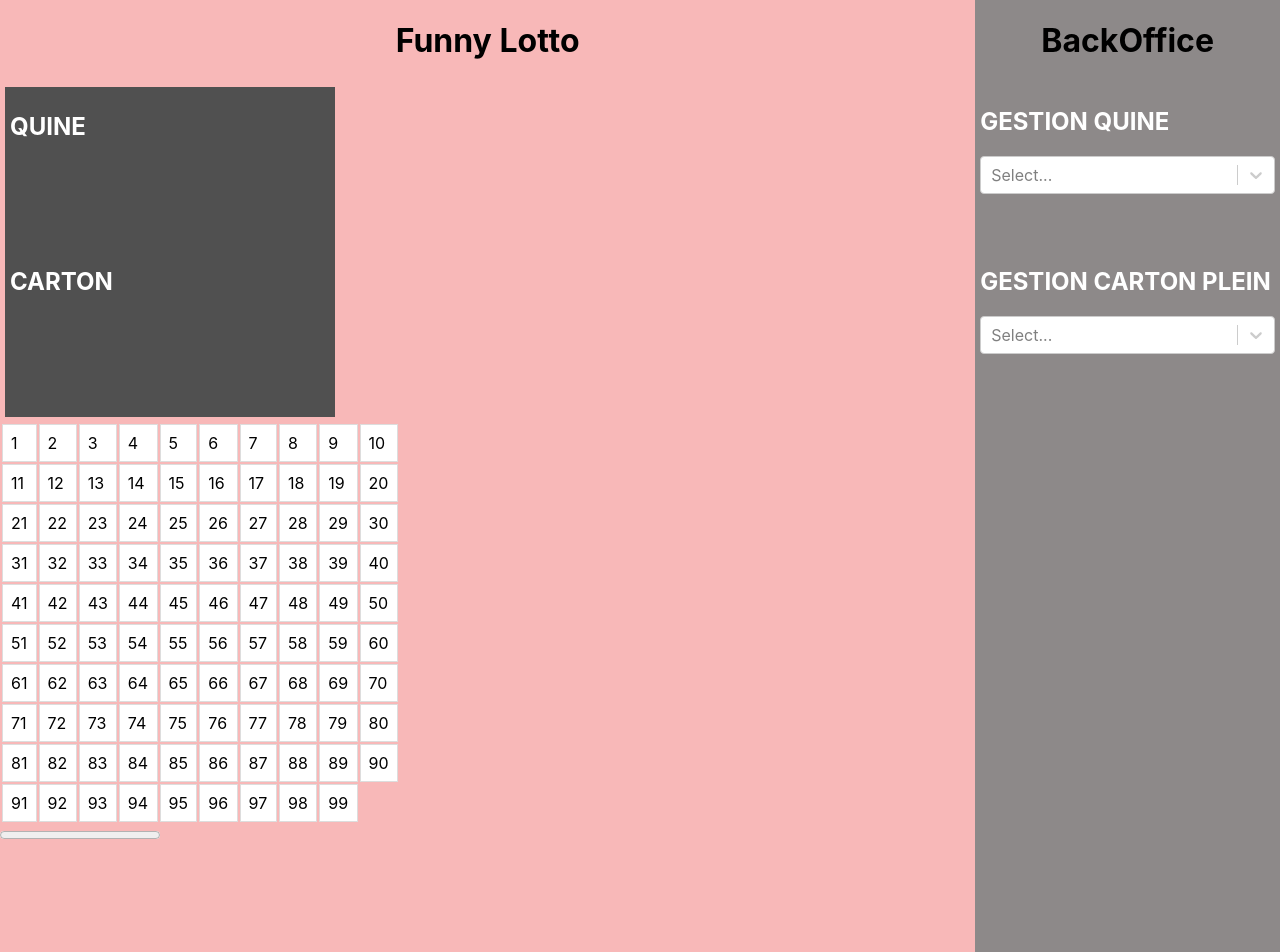
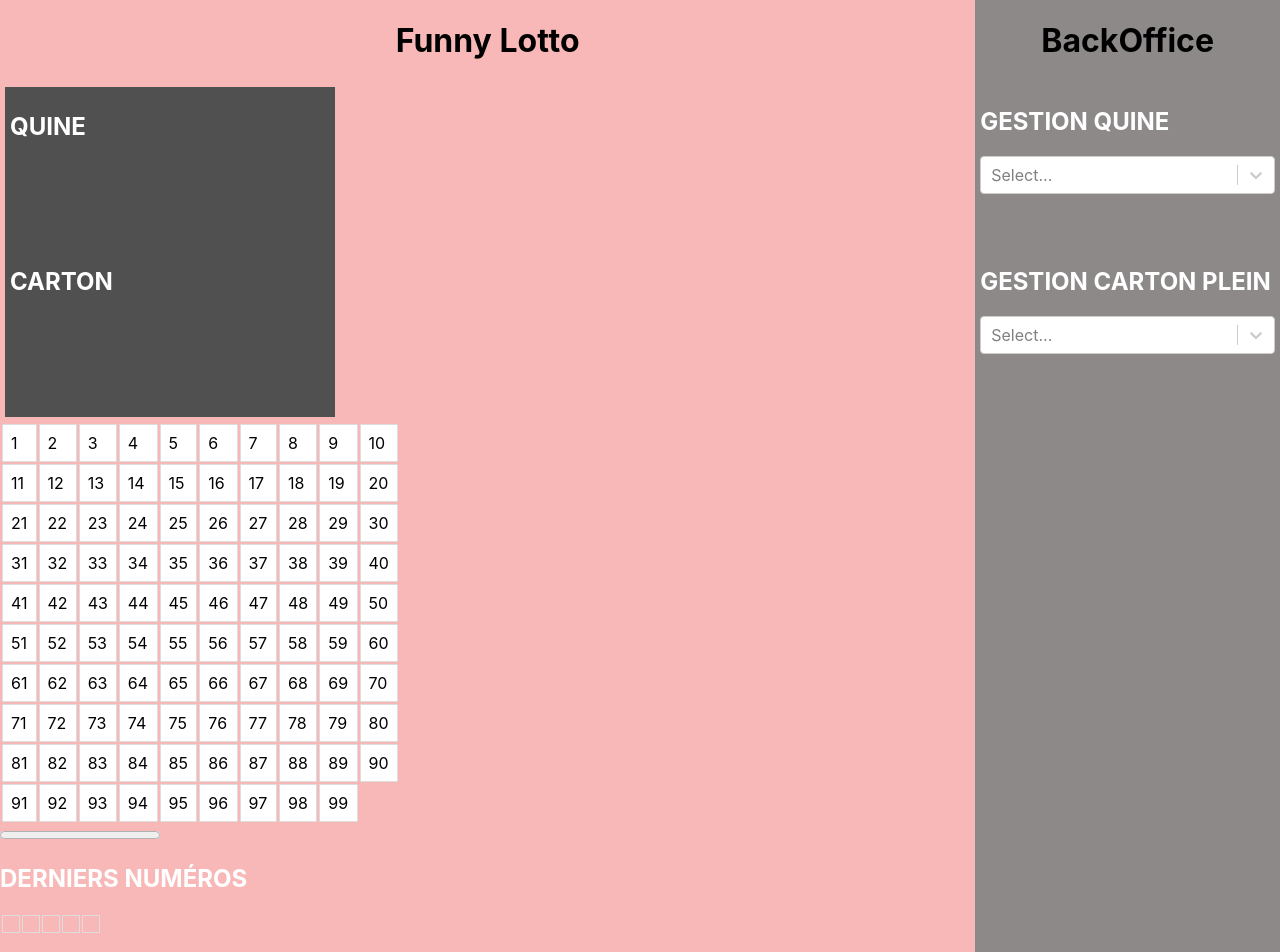
Before and after one commit to sillyfrenchguy/3Boules3Trous, a React (Create React App) app in the folder 3boules3trous/: page / in a window 1280 px wide. Shown: the top 952 px of the page. Built offline with nearby package versions, Linux system fonts and the light colour scheme.

Commit message:
Component des derniers nombres tirés (non fonctionnel)

```diff
--- a/3boules3trous/package.json
+++ b/3boules3trous/package.json
@@ -9,6 +9,7 @@
     "react": "^17.0.2",
     "react-dom": "^17.0.2",
     "react-scripts": "4.0.3",
+    "react-select": "^4.3.0",
     "web-vitals": "^1.1.1"
   },
   "scripts": {
--- a/3boules3trous/src/App.jsx
+++ b/3boules3trous/src/App.jsx
@@ -1,6 +1,7 @@
 import React, { useState } from 'react';
 import Leaderboard from './Leaderboard/index';
 import LottoBoard from './LottoBoard/index';
+import LastDrawnNumbers from './LastDrawnNumbers/index';
 import BackOffice from './BackOffice/index';
 import './App.css';
 import Banner from './Banner';
@@ -8,13 +9,16 @@ import Banner from './Banner';
 function App() {
   const [selectedValueQuine, setSelectedValueQuine] = useState([]);
   const [selectedValueCarton, setSelectedValueCarton] = useState([]);
+  const [drawnNumbers, updateDrawnNumbers] = useState([]);
 
   return (
     <div id="app">
       <div id="stream">
         <Banner/>
         <Leaderboard selectedValueQuine={selectedValueQuine} selectedValueCarton={selectedValueCarton}/>
-        <LottoBoard  />
+        <LottoBoard  drawnNumbers={drawnNumbers} updateDrawnNumbers={updateDrawnNumbers}/>
+        <LastDrawnNumbers drawnNumbers={drawnNumbers}/>
+
       </div>
         <BackOffice selectedValueQuine={selectedValueQuine} setSelectedValueQuine ={setSelectedValueQuine} selectedValueCarton={selectedValueCarton} setSelectedValueCarton ={setSelectedValueCarton}/>
     </div>
--- a/3boules3trous/src/BackOffice/index.jsx
+++ b/3boules3trous/src/BackOffice/index.jsx
@@ -15,7 +15,7 @@ export const BackOffice = ({selectedValueQuine, setSelectedValueQuine, selectedV
   return (
   <div id="backOffice">
     <h1> BackOffice </h1>
-  <div class = "conteneur_Type">
+  <div className = "conteneur_Type">
     <h2> Gestion Quine </h2>
     <Select
       defaultValue={[]}
@@ -28,7 +28,7 @@ export const BackOffice = ({selectedValueQuine, setSelectedValueQuine, selectedV
       onChange={handleChangeQuine}
     />
   </div>
-  <div class = "conteneur_Type">
+  <div className = "conteneur_Type">
     <h2> Gestion Carton plein </h2>
     <Select
       defaultValue={[]}
--- /dev/null
+++ b/3boules3trous/src/LastDrawnNumbers/index.jsx
@@ -0,0 +1,32 @@
+import React from 'react';
+// import './LottoBoard.css';
+
+export const LastDrawnNumbers = ({drawnNumbers}) => {
+
+  const createLastDrawnComp = () => {
+    let row = [];
+    let cells = [];
+    for(let i= 0; i<5; i++){
+      /*
+      if (drawnNumbers[i] != null){
+        let key = "drawn-" + drawnNumbers[i].toString();
+        cells.push(<td key={key}>{drawnNumbers[i]}</td>);
+      }
+      else{
+        cells.push(<td></td>);
+      }*/
+      cells.push(<td>{drawnNumbers[i]}</td>);
+    }
+    console.log(drawnNumbers);
+    row.push(<table><tbody><tr>{cells}</tr></tbody></table>);
+    return row;
+  }
+
+  return (
+     <div>
+       <h2>Derniers numéros</h2>
+        { createLastDrawnComp() }
+     </div>
+  );
+};
+export default LastDrawnNumbers;
--- a/3boules3trous/src/Leaderboard/index.jsx
+++ b/3boules3trous/src/Leaderboard/index.jsx
@@ -6,21 +6,21 @@ export const Leaderboard = ({selectedValueQuine, selectedValueCarton}) => {
 
     return (
       <div id="Leaderboard">
-        <div class="conteneur_Type">
+        <div className="conteneur_Type">
           <h2>Quine</h2>
-          <div class="conteneur_userLeader">
+          <div className="conteneur_userLeader">
             {selectedValueQuine.map((text) => (
-            <div class ="userLeader" key={text}>
+            <div className ="userLeader" key={text}>
               {text}
             </div>
             ))}
           </div>
         </div>
-        <div class="conteneur_Type">
+        <div className="conteneur_Type">
           <h2>Carton </h2>
-          <div class="conteneur_userLeader">
+          <div className="conteneur_userLeader">
             {selectedValueCarton.map((text) => (
-            <div class ="userLeader" key={text}>
+            <div className ="userLeader" key={text}>
               {text}
             </div>
             ))}
--- a/3boules3trous/src/LottoBoard/index.jsx
+++ b/3boules3trous/src/LottoBoard/index.jsx
@@ -1,9 +1,7 @@
 import React, { useState } from 'react';
 import './LottoBoard.css';
 
-export const LottoBoard = () => {
-  const [drawnNumbers, updateDrawnNumbers] = useState([]);
-
+export const LottoBoard = ({drawnNumbers, updateDrawnNumbers}) => {
   const initState = () =>{
     let init = [];
     for(let i=0; i<99; i++){
@@ -19,7 +17,7 @@ export const LottoBoard = () => {
     let state = [...tdClass];
     if(state[value-1] === 'unClickedCell'){
       state[value-1] = 'clickedCell';
-      drawnNumbers.push(value);
+      drawnNumbers.unshift(value);
     }
     else if(state[value-1] === 'clickedCell'){
       state[value-1] = 'unClickedCell';
@@ -27,7 +25,6 @@ export const LottoBoard = () => {
         drawnNumbers.splice(drawnNumbers.indexOf(value),1);
       }
     }
-
     updateDrawnNumbers(drawnNumbers);
     setTdClass(state);
   };
@@ -39,11 +36,11 @@ export const LottoBoard = () => {
       let cells = [];
       for(let j=0; j<10; j++){
         if(nb !== 100){
-          cells.push(<td class={tdClass[nb-1]} value={nb} onClick={e =>cellClick(e)}>{nb}</td>);
+          cells.push(<td className={tdClass[nb-1]} value={nb} key={nb.toString()+'-'+tdClass[nb-1].toString()} onClick={e =>cellClick(e)}>{nb}</td>);
         }
         nb ++;
       };
-      rows.push(<tr>{cells}</tr>);
+      rows.push(<tbody><tr key={'row'+i.toString()}>{cells}</tr></tbody>);
     }
     return rows;
   }
```
Also changed, not shown: 1 other file (tests, documents, lock files or other folders).
